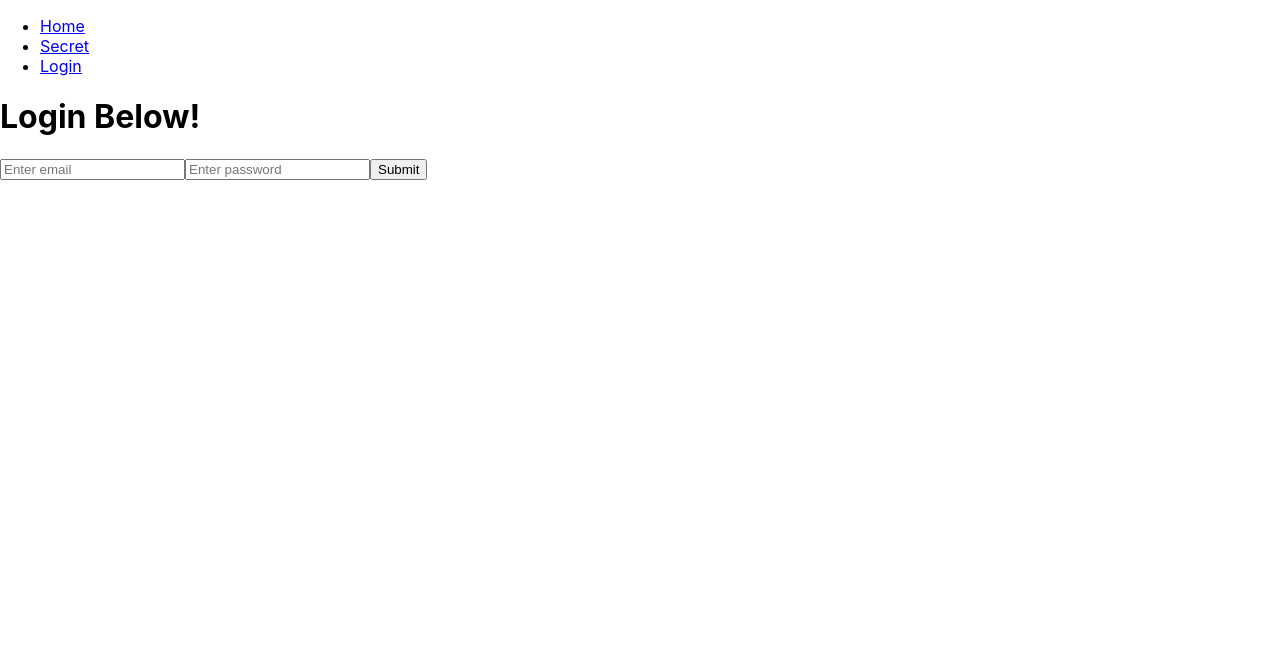
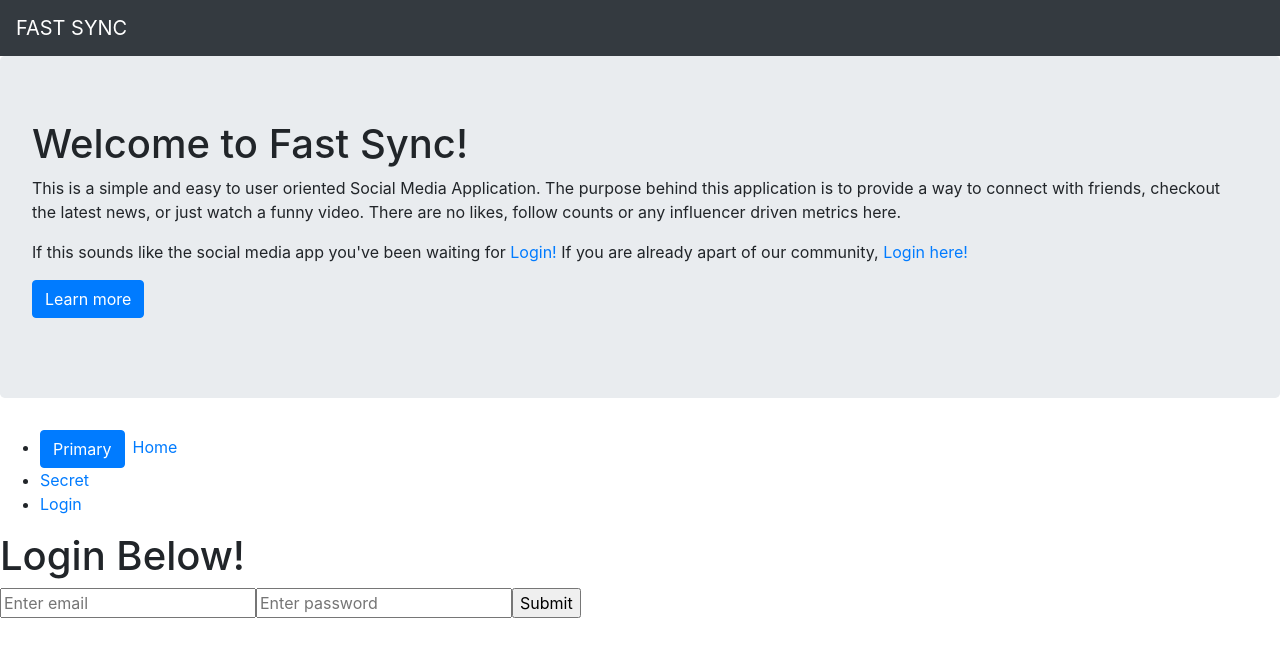
Before and after one commit to CeaserSP/SocialMediaAppCP, a React (Create React App) app in the folder socialmedia/: page /login in a window 1280 px wide. Shown: the top 656 px of the page. Built offline with nearby package versions, Linux system fonts and the light colour scheme.

Commit message:
navbar and jumbotron

```diff
--- a/socialmedia/src/App.css
+++ b/socialmedia/src/App.css
@@ -1,5 +1,3 @@
-import 'bootstrap/dist/css/bootstrap.min.css';
-
 .App {
   text-align: center;
 }
--- a/socialmedia/src/App.js
+++ b/socialmedia/src/App.js
@@ -1,3 +1,6 @@
+import { Button } from 'react-bootstrap';
+import { Navbar } from 'react-bootstrap';
+import { Jumbotron } from 'react-bootstrap';
 import React, { Component } from 'react';
 import { Link, Route, Switch } from 'react-router-dom';
 import withAuth from './withAuth';
@@ -9,8 +12,24 @@ class App extends Component {
   render() {
     return (
       <div className="App">
+        <Navbar bg="dark" variant="dark">
+          <Navbar.Brand href="/">
+            FAST SYNC
+    </Navbar.Brand>
+        </Navbar>
+        <Jumbotron>
+          <h1>Welcome to Fast Sync!</h1>
+          <p>
+            This is a simple and easy to user oriented Social Media Application. The purpose behind this application is to provide a way to connect with friends, checkout the latest news, or just watch a funny video. There are no likes, follow counts or any influencer driven metrics here.
+  </p>
+          <p>If this sounds like the social media app you've been waiting for <Link to='/login'>Login!</Link> If you are already apart of our community, <Link to='/login'>Login here!</Link></p>
+          <p>
+            <Button variant="primary">Learn more</Button>
+          </p>
+        </Jumbotron>
         <ul>
-          <li><Link to="/">Home</Link></li>
+          <li><Button variant="primary" className="mr-2">Primary</Button>
+            <Link to="/">Home</Link></li>
           <li><Link to="/secret">Secret</Link></li>
           <li><Link to="/login">Login</Link></li>
         </ul>
--- a/socialmedia/src/index.js
+++ b/socialmedia/src/index.js
@@ -1,3 +1,4 @@
+import 'bootstrap/dist/css/bootstrap.min.css';
 import React from 'react';
 import ReactDOM from 'react-dom';
 import { BrowserRouter } from "react-router-dom";
```
